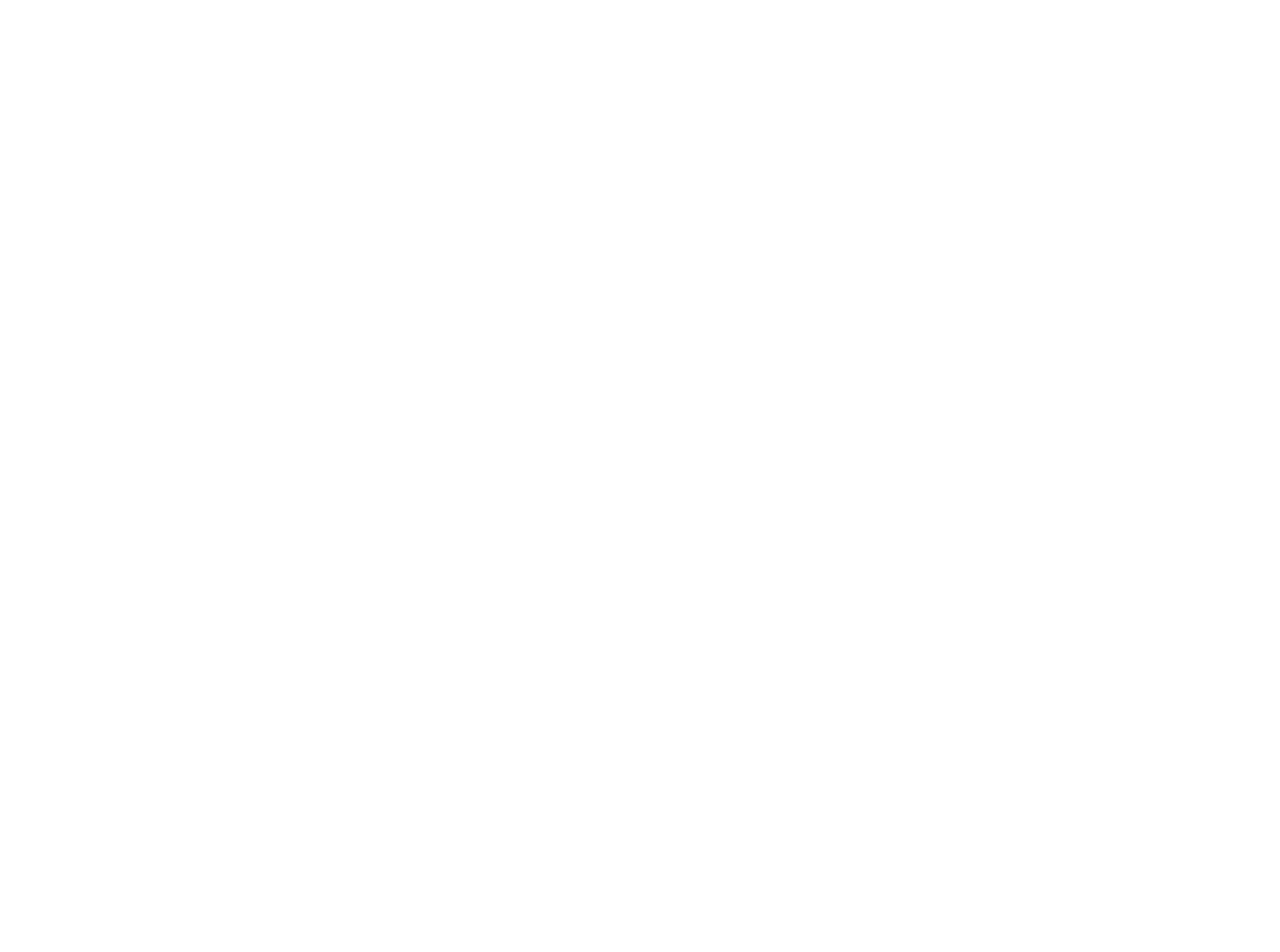
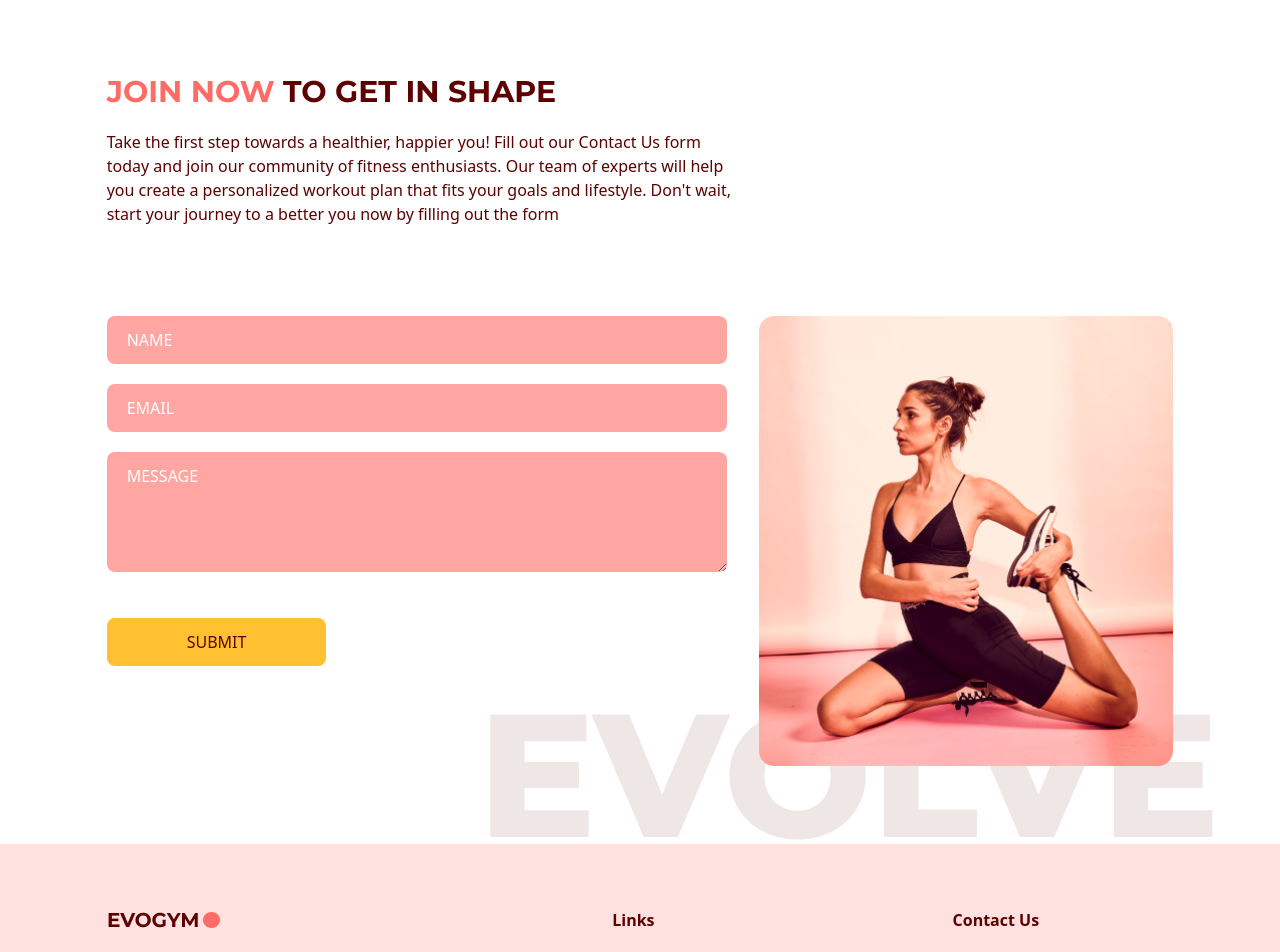
Before and after one commit to noorx7/ReactProjects, a React (Vite) app in the folder fitnessapp/gym-typescript/: page / in a window 1280 px wide. Shown: the part 3180-4132 px from the top of the page. Before the commit the page ends 3158 px from the top, so only its background shows below. Built offline with nearby package versions, Linux system fonts and the light colour scheme.

Commit message:
Contact_Footer

```diff
--- a/fitnessapp/gym-typescript/package.json
+++ b/fitnessapp/gym-typescript/package.json
@@ -13,7 +13,8 @@
     "framer-motion": "^8.5.0",
     "react": "^18.2.0",
     "react-anchor-link-smooth-scroll": "^1.0.12",
-    "react-dom": "^18.2.0"
+    "react-dom": "^18.2.0",
+    "react-hook-form": "^7.43.0"
   },
   "devDependencies": {
     "@types/node": "^18.11.18",
--- a/fitnessapp/gym-typescript/src/App.tsx
+++ b/fitnessapp/gym-typescript/src/App.tsx
@@ -5,7 +5,8 @@
 import Home from '@/scenes/home'
 import Benefits from "@/scenes/benefits"
 import OurClasses from "@/scenes/ourClasses"
-
+import ContactUs from "@/scenes/contactUs"
+import Footer from "@/scenes/footer"
 function App() {
   const [selectedPage, setSelectedPage] = useState<SelectedPage >(SelectedPage.Home)
   const [isTopofPage , setIsTopOfPage] = useState<boolean>(true)
@@ -34,6 +35,8 @@
       <Home setSelectedPage={setSelectedPage}  />
       <Benefits setSelectedPage={setSelectedPage}  />
       <OurClasses setSelectedPage={setSelectedPage} />
+      <ContactUs setSelectedPage={setSelectedPage}/>
+      <Footer/>
     </div>
   )
 }
--- /dev/null
+++ b/fitnessapp/gym-typescript/src/scenes/contactUs/index.tsx
@@ -0,0 +1,145 @@
+import { SelectedPage } from "@/shared/types";
+import { motion } from "framer-motion";
+import { useForm } from "react-hook-form";
+import ContactUsPageGraphic from "@/assets/ContactUsPageGraphic.png";
+import HText from "@/shared/HText";
+type Props = {
+    setSelectedPage: (value: SelectedPage) => void
+}
+
+const ContactUs = ({ setSelectedPage }: Props) => {
+    const inputStyles = `mb-5 w-full rounded-lg bg-primary-300 px-5 py-3 placeholder-white`
+    const{
+        register,
+        trigger,
+        formState: {errors}
+    } = useForm();
+    const onSubmit = async(e: any)=>{
+        const isValid = await trigger();
+        if (!isValid){
+            e.preventDefault()
+        }
+    }
+  return (
+    <section id="contactus" className="mx-auto w-5/6 pt-24 pb-32">
+            <motion.div onViewportEnter={()=>setSelectedPage(SelectedPage.ContactUs)}>
+              {/* HEADER */}
+              <motion.div
+              className="md:w-3/5"
+              initial="hidden"
+                  whileInView="visible"
+                  viewport={{once: true, amount: 0.5}}
+                  transition={{ duration: 0.5}}
+                  variants={{
+                    hidden:{opacity:0 , x:-50},
+                    visible: {opacity: 1, x:0}
+                  }}>
+
+               <HText>
+                    <span className="text-primary-500">JOIN NOW</span> TO GET IN SHAPE
+              </HText>
+              <p className="my-5">
+              Take the first step towards a healthier, happier you! Fill out our Contact Us form today and join our community of fitness enthusiasts. Our team of experts will help you create a personalized workout plan that fits your goals and lifestyle. Don't wait, start your journey to a better you now by filling out the form
+              </p>
+              </motion.div>
+              {/* FORM AND IMAGE */}
+              <div className="mt-10 justify-between gap-8 md:flex">
+                <motion.div className="mt-10 basis-3/5 md:mt-0"
+                initial="hidden"
+                whileInView="visible"
+                viewport={{once: true, amount: 0.5}}
+                transition={{delay: 0.2 , duration: 0.5}}
+                variants={{
+                  hidden:{opacity:0 , y:50},
+                  visible: {opacity: 1, x:0}
+                }}>
+                    <form
+                    target="_blank"
+                    onSubmit={onSubmit}
+                    action="https://formsubmit.co/nurulislamamin1@gmail.com"
+                    method="POST"
+                    >
+                        <input
+                        className= {inputStyles}
+                        type="text"
+                        placeholder="NAME"
+                        {...register("name",{
+                            required: true,
+                            maxLength: 100,
+
+                        })}
+                        />
+                        {errors.name && (
+                            <p className="mt-1 text-primary-500">
+                                {errors.name.type === "required" && "This field is require"}
+                                {errors.name.type === "maxLength" && "Max Length is 100 Words"}
+                            </p>
+                        )}
+                        <input
+                        className= {inputStyles}
+                        type="text"
+                        placeholder="EMAIL"
+                        {...register("email",{
+                            required: true,
+                            pattern: /^[A-Z0-9._%+-]+@[A-Z0-9.-]+\.[A-Z]{2,}$/i,
+
+                        })}
+                        />
+                        {errors.email && (
+                            <p className="mt-1 text-primary-500">
+                                {errors.email.type === "required" && "This field is require"}
+                                {errors.email.type === "pattern" && "Invalid Email Address"}
+                            </p>
+                        )}<textarea
+                        className= {inputStyles}
+                        rows={4}
+                        cols={50}
+                        placeholder="MESSAGE"
+                        {...register("message",{
+                            required: true,
+                            maxLength: 2000,
+
+                        })}
+                        />
+                        {errors.message && (
+                            <p className="mt-1 text-primary-500">
+                                {errors.message.type === "required" && "This field is require"}
+                                {errors.message.type === "maxLength" && "Max Length is 2000 Words"}
+                            </p>
+                        )}
+
+                        <button
+                        type="submit"
+                        className="mt-5 rounded-lg bg-secondary-500 px-20 py-3 transition duration-500 hover:text-white"
+
+                        >SUBMIT</button>
+
+
+                    </form>
+
+                </motion.div>
+                <motion.div
+                className="relative mt-16 basis-2/5 md:mt-0"
+                initial="hidden"
+                whileInView="visible"
+                viewport={{once: true, amount: 0.5}}
+                transition={{delay: 0.2 , duration: 0.5}}
+                variants={{
+                  hidden:{opacity:0 , y:50},
+                  visible: {opacity: 1, x:0}
+                }}>
+
+                    <div className="w-full before:absolute before:-bottom-20 before:-right-10 before:z-[-1] md:before:content-evolvetext">
+                    <img
+                    className="w-full"
+                    src={ContactUsPageGraphic} alt="contact-us-page-graphic" />
+                    </div>
+
+                </motion.div>
+              </div>
+            </motion.div>
+    </section>
+  )
+}
+
+export default ContactUs
--- /dev/null
+++ b/fitnessapp/gym-typescript/src/scenes/footer/index.tsx
@@ -0,0 +1,37 @@
+import Logo from "@/assets/Logo.png"
+
+type Props = {}
+
+function Footer({}: Props) {
+  return (
+    <footer className="bg-primary-100 py-16">
+        <div className="justify-content mx-auto w-5/6 gap-16 md:flex">
+            <div className="mt-16 basis-1/2 md:mt-0">
+                <img src={Logo} alt="Logo" />
+                <p className="my-5">
+                Thank you for choosing our gym app to help reach your fitness goals. Our app is designed to provide you with the tools and resources you need to get in shape and lead a healthier lifestyle. Whether you're a seasoned fitness enthusiast or just starting out, our app has something for everyone. We're here to support you every step of the way, so if you have any questions or feedback, don't hesitate to contact us. Get ready to reach your full potential and join the fitness revolution!
+                </p>
+                <p>© Evogym All Rights Reserved.</p>
+            </div>
+            <div className="mt-16 basis-1/4 md:mt-0">
+                <h4 className="font-bold">
+                    Links
+                </h4>
+                <p className="my-5">https://www.linkedin.com/in/noorisl/</p>
+                <p className="my-5">https://github.com/noorx7</p>
+                <p>Typescript + React</p>
+            </div>
+            <div className="mt-16 basis-1/4 md:mt-0">
+                <h4 className="font-bold">
+                    Contact Us
+                </h4>
+                <p className="my-5">nurulislamamin1@gmail.com</p>
+                <p className="my-5">(709)-(330)-(6824)</p>
+            </div>
+        </div>
+
+    </footer>
+  )
+}
+
+export default Footer
```
Also changed, not shown: 1 other file (tests, documents, lock files or other folders).
